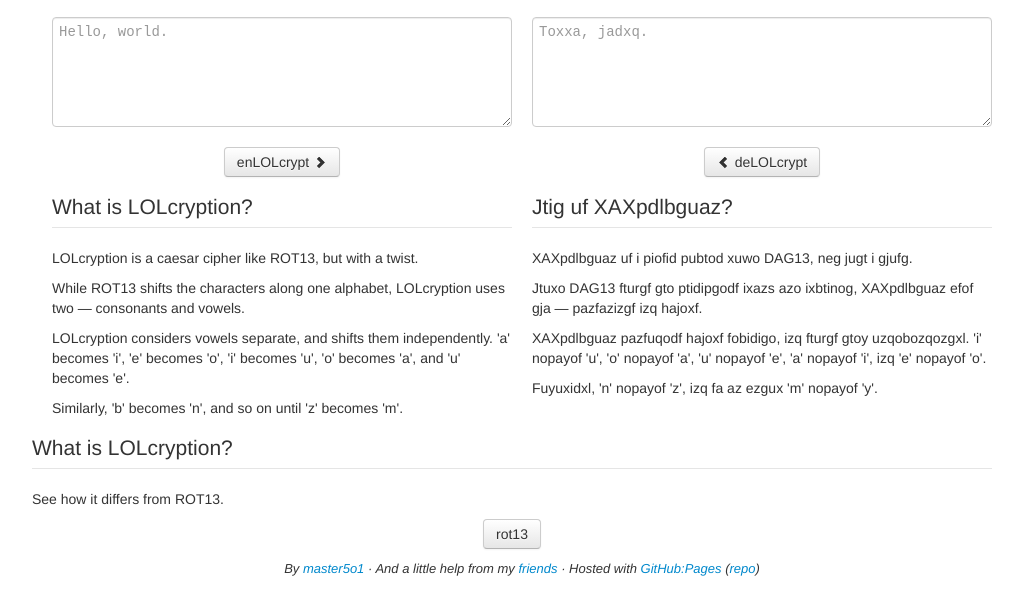
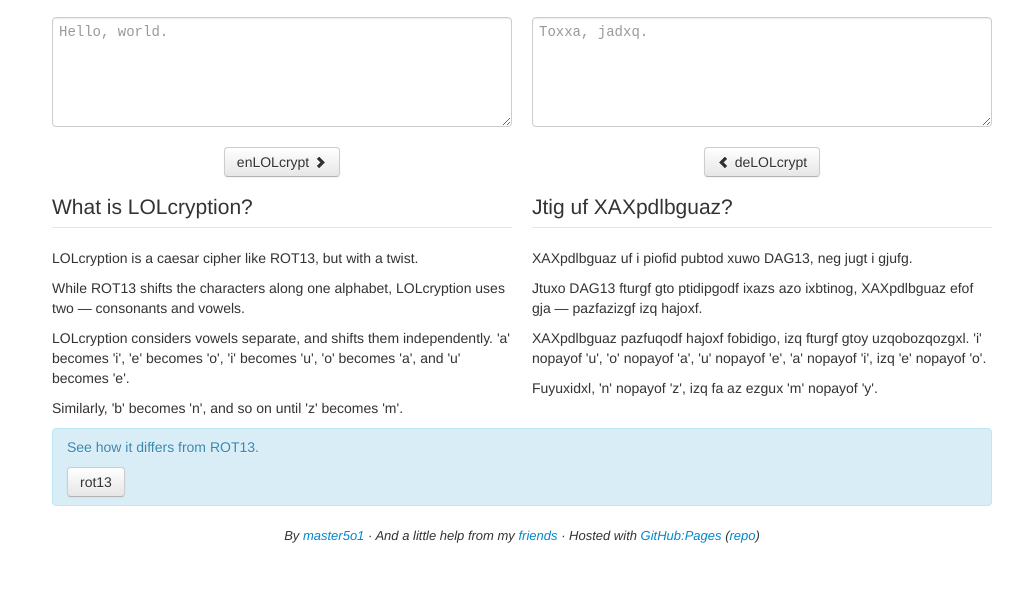
Before and after one commit to master5o1/lolcryption.master5o1.com, a plain HTML site: page index.html in a window 1280 px wide. Shown: the part 116-730 px from the top of the page, without its empty margins (118-1141 px from the left). Drawn offline with nearby package versions, Linux system fonts and the light colour scheme.

Commit message:
Update index.html

```diff
--- a/index.html
+++ b/index.html
@@ -53,13 +53,10 @@
 					<p>Fuyuxidxl, 'n' nopayof 'z', izq fa az ezgux 'm' nopayof 'y'.</p>
 				</div>
 			</div>
-			<div class="row">
-				<legend>What is LOLcryption?</legend>
+			<div class="alert alert-info">
 				<p>See how it differs from ROT13.</p>
-				<div class="btn-toolbar" style="text-align: center;">
-					<div class="btn-group">
-						<button id="rot13" class="btn">rot13</button>
-					</div>
+				<div class="btn-group">
+					<button id="rot13" class="btn">rot13</button>
 				</div>
 			</div>
 			<div class="small-oblique" style="text-align: center;">
```
